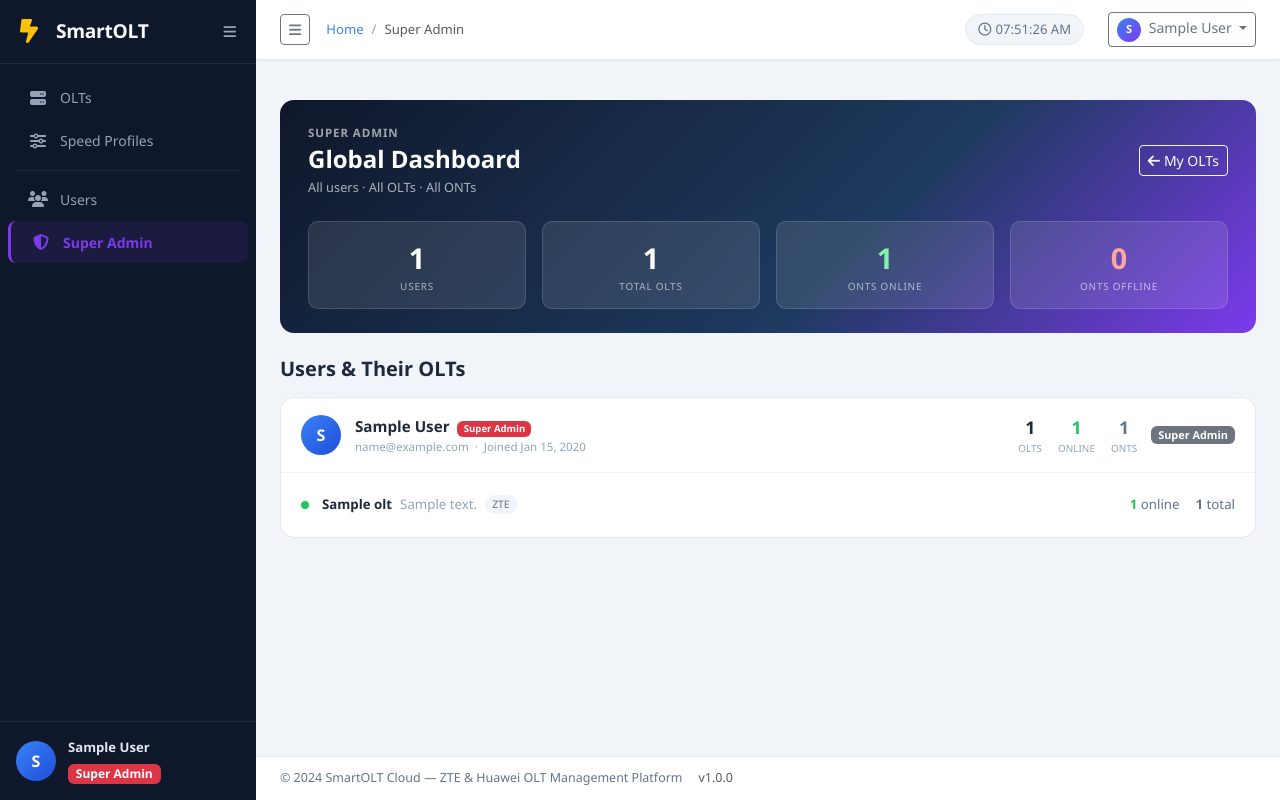
After one commit to mnoman786/smart_olt, a Django app: page /olts/super-admin/ in a window 1280 px wide. The commit adds this page. Run offline with Django 4.2, Linux system fonts and the light colour scheme; a user stored in the database is signed in; tables that the repository leaves empty hold one stand-in row (values such as "Sample post"); one stand-in notice (Sample message) is shown; parts of the project's set-up code (start-up, migrations or seed data) failed here and were passed over; some libraries are stand-ins or nearby versions.

Commit message:
added user role level access

```diff
--- a/accounts/admin.py
+++ b/accounts/admin.py
@@ -4,6 +4,6 @@ from .models import UserProfile
 
 @admin.register(UserProfile)
 class UserProfileAdmin(admin.ModelAdmin):
-    list_display = ['user', 'role', 'phone', 'organization']
-    list_filter = ['role']
+    list_display = ['user', 'phone', 'organization']
+    list_filter = []
     search_fields = ['user__username', 'user__email', 'organization']
--- a/accounts/forms.py
+++ b/accounts/forms.py
@@ -44,9 +44,8 @@ class UserEditForm(forms.ModelForm):
 class UserProfileForm(forms.ModelForm):
     class Meta:
         model = UserProfile
-        fields = ['role', 'phone', 'organization', 'avatar']
+        fields = ['phone', 'organization', 'avatar']
         widgets = {
-            'role': forms.Select(attrs=FS),
             'phone': forms.TextInput(attrs=FC),
             'organization': forms.TextInput(attrs=FC),
         }
--- a/accounts/urls.py
+++ b/accounts/urls.py
@@ -2,6 +2,7 @@ from django.urls import path
 from . import views
 
 urlpatterns = [
+    path('register/', views.register_view, name='register'),
     path('login/', views.login_view, name='login'),
     path('logout/', views.logout_view, name='logout'),
     path('profile/', views.profile_view, name='profile'),
@@ -9,4 +10,5 @@ urlpatterns = [
     path('users/create/', views.user_create, name='user_create'),
     path('users/<int:pk>/edit/', views.user_edit, name='user_edit'),
     path('users/<int:pk>/delete/', views.user_delete, name='user_delete'),
+    path('users/<int:pk>/toggle-superuser/', views.user_toggle_superuser, name='user_toggle_superuser'),
 ]
--- a/olts/models.py
+++ b/olts/models.py
@@ -1,4 +1,5 @@
 from django.db import models
+from django.contrib.auth.models import User
 from core.utils import format_uptime, STATUS_BADGE
 
 
@@ -33,6 +34,7 @@ class OLT(models.Model):
     cpu_usage = models.FloatField(default=0)
     memory_usage = models.FloatField(default=0)
     temperature = models.FloatField(default=0)
+    owner = models.ForeignKey(User, on_delete=models.CASCADE, related_name='olts', null=True, blank=True)
     is_active = models.BooleanField(default=True)
     is_deleted = models.BooleanField(default=False)
     deleted_at = models.DateTimeField(null=True, blank=True)
--- a/olts/urls.py
+++ b/olts/urls.py
@@ -16,4 +16,5 @@ urlpatterns = [
     path('<int:olt_pk>/pon/<int:pon_pk>/scan/', views.scan_pon_port, name='scan_pon_port'),
     path('<int:pk>/scan-all/', views.scan_olt_all_ports, name='scan_olt_all_ports'),
     path('<int:pk>/sync-device/', views.sync_olt_device, name='sync_olt_device'),
+    path('super-admin/', views.super_admin_dashboard, name='super_admin_dashboard'),
 ]
--- a/olts/views.py
+++ b/olts/views.py
@@ -15,7 +15,7 @@ def olt_list(request):
     vendor = request.GET.get('vendor', '')
     status = request.GET.get('status', '')
 
-    olts = _olt_qs()
+    olts = _olt_qs(request.user)
     if search:
         olts = olts.filter(
             Q(name__icontains=search) |
@@ -35,8 +35,11 @@ def olt_list(request):
     })
 
 
-def _olt_qs():
-    return OLT.objects.filter(is_deleted=False).annotate(
+def _olt_qs(user=None):
+    qs = OLT.objects.filter(is_deleted=False)
+    if user and not user.is_superuser:
+        qs = qs.filter(owner=user)
+    return qs.annotate(
         ont_count=Count('onts'),
         online_ont_count=Count('onts', filter=Q(onts__status='online')),
         offline_ont_count=Count(
@@ -48,7 +51,7 @@ def _olt_qs():
 
 @login_required
 def olt_detail(request, pk):
-    olt = get_object_or_404(_olt_qs(), pk=pk)
+    olt = get_object_or_404(_olt_qs(request.user), pk=pk)
     pon_ports = olt.pon_ports.annotate(
         online_count=Count('onts', filter=Q(onts__status='online')),
         offline_count=Count('onts', filter=Q(onts__status__in=['offline', 'los', 'power_failure', 'fiber_cut', 'degraded'])),
@@ -70,6 +73,7 @@ def olt_create(request):
         if form.is_valid():
             olt = form.save(commit=False)
             olt.status = 'unknown'
+            olt.owner = request.user
             olt.save()
 
             from django.conf import settings as dj_settings
@@ -114,7 +118,7 @@ def olt_create(request):
 @login_required
 @operator_required
 def olt_edit(request, pk):
-    olt = get_object_or_404(OLT, pk=pk)
+    olt = get_object_or_404(OLT, pk=pk, is_deleted=False) if request.user.is_superuser else get_object_or_404(OLT, pk=pk, owner=request.user, is_deleted=False)
     if request.method == 'POST':
         form = OLTForm(request.POST, instance=olt)
         if form.is_valid():
@@ -129,7 +133,7 @@ def olt_edit(request, pk):
 @login_required
 @admin_required
 def olt_delete(request, pk):
-    olt = get_object_or_404(OLT, pk=pk, is_deleted=False)
+    olt = get_object_or_404(OLT, pk=pk, is_deleted=False) if request.user.is_superuser else get_object_or_404(OLT, pk=pk, owner=request.user, is_deleted=False)
     if request.method == 'POST':
         olt.soft_delete()
         messages.success(request, f'OLT "{olt.name}" deleted.')
@@ -316,7 +320,7 @@ def scan_pon_port(request, olt_pk, pon_pk):
 
 @login_required
 def pon_detail(request, olt_pk, pon_pk):
-    olt = get_object_or_404(_olt_qs(), pk=olt_pk)
+    olt = get_object_or_404(_olt_qs(request.user), pk=olt_pk)
     pon_port = get_object_or_404(PONPort, pk=pon_pk, olt=olt)
     registered_onts = list(pon_port.onts.all().order_by('ont_id'))
 
@@ -353,6 +357,46 @@ def pon_detail(request, olt_pk, pon_pk):
 
 
 @login_required
+def super_admin_dashboard(request):
+    if not request.user.is_superuser:
+        messages.error(request, 'Access denied.')
+        return redirect('olt_list')
+
+    from django.contrib.auth.models import User
+    from onts.models import ONT
+
+    all_olts = _olt_qs().select_related('owner')
+    all_users = User.objects.filter(is_active=True).select_related('profile').order_by('date_joined')
+
+    user_stats = []
+    for u in all_users:
+        user_olts = all_olts.filter(owner=u)
+        ont_qs = ONT.objects.filter(olt__owner=u, olt__is_deleted=False)
+        user_stats.append({
+            'user': u,
+            'olt_count': user_olts.count(),
+            'ont_count': ont_qs.count(),
+            'online_count': ont_qs.filter(status='online').count(),
+            'olts': user_olts[:5],
+        })
+
+    total_olts   = all_olts.count()
+    total_onts   = ONT.objects.filter(olt__is_deleted=False).count()
+    online_onts  = ONT.objects.filter(olt__is_deleted=False, status='online').count()
+    offline_onts = ONT.objects.filter(olt__is_deleted=False, status__in=['offline','los','power_failure','fiber_cut']).count()
+
+    return render(request, 'olts/super_admin_dashboard.html', {
+        'all_olts': all_olts,
+        'user_stats': user_stats,
+        'total_users': all_users.count(),
+        'total_olts': total_olts,
+        'total_onts': total_onts,
+        'online_onts': online_onts,
+        'offline_onts': offline_onts,
+    })
+
+
+@login_required
 def olt_task_status(request, task_id):
     """Poll Celery task result."""
     try:
--- a/templates/accounts/login.html
+++ b/templates/accounts/login.html
@@ -70,6 +70,11 @@
             </button>
           </form>
 
+          <div class="text-center mt-3" style="font-size:0.85rem;color:#64748b;">
+            Don't have an account?
+            <a href="{% url 'register' %}" style="color:#1d4ed8;font-weight:600;">Create one free</a>
+          </div>
+
           <div class="demo-credentials mt-3">
             <strong><i class="fa-solid fa-circle-info me-1"></i>Demo Credentials:</strong><br>
             Admin: <code>admin</code> / <code>admin123</code> &nbsp;|&nbsp;
--- a/templates/accounts/users.html
+++ b/templates/accounts/users.html
@@ -54,7 +54,7 @@
             <td class="text-muted" style="font-size:0.82rem;">{{ user.date_joined|date:"Y-m-d" }}</td>
             <td class="text-muted" style="font-size:0.82rem;">{% if user.last_login %}{{ user.last_login|timesince }} ago{% else %}Never{% endif %}</td>
             <td>
-              <div class="d-flex gap-1">
+              <div class="d-flex gap-1 flex-wrap">
                 <a href="{% url 'user_edit' user.pk %}" class="btn btn-xs btn-outline-primary py-0 px-2" style="font-size:0.75rem;"><i class="fa-solid fa-pen"></i> Edit</a>
                 {% if user != request.user %}
                 <a href="{% url 'user_delete' user.pk %}" class="btn btn-xs btn-outline-danger py-0 px-2" style="font-size:0.75rem;"><i class="fa-solid fa-trash"></i></a>
--- a/templates/base.html
+++ b/templates/base.html
@@ -40,11 +40,16 @@
       <span class="nav-label">Speed Profiles</span>
     </a>
 
-    {% if user.profile.is_admin %}
+    {% if user.is_superuser %}
     <div class="nav-divider"></div>
     <a href="{% url 'users_list' %}" class="nav-item {% if request.resolver_match.url_name == 'users_list' %}active{% endif %}">
       <i class="fa-solid fa-users nav-icon"></i>
       <span class="nav-label">Users</span>
+    </a>
+    <a href="{% url 'super_admin_dashboard' %}" class="nav-item {% if request.resolver_match.url_name == 'super_admin_dashboard' %}active{% endif %}"
+       style="background:rgba(124,58,237,0.1);border-left:3px solid #7c3aed;">
+      <i class="fa-solid fa-shield-halved nav-icon" style="color:#7c3aed;"></i>
+      <span class="nav-label" style="color:#7c3aed;font-weight:700;">Super Admin</span>
     </a>
     {% endif %}
 
@@ -56,7 +61,9 @@
       <div class="user-details">
         <div class="user-name">{{ user.get_full_name|default:user.username }}</div>
         <div class="user-role">
-          <span class="badge {{ user.profile.role_badge_class }}">{{ user.profile.get_role_display }}</span>
+          <span class="badge {% if user.is_superuser %}bg-danger{% else %}bg-primary{% endif %}">
+            {% if user.is_superuser %}Super Admin{% else %}User{% endif %}
+          </span>
         </div>
       </div>
     </div>
@@ -93,7 +100,7 @@
         </button>
         <ul class="dropdown-menu dropdown-menu-end">
           <li><a class="dropdown-item" href="{% url 'profile' %}"><i class="fa-solid fa-user-pen me-2"></i>My Profile</a></li>
-          {% if user.profile.is_admin %}
+          {% if user.is_superuser %}
           <li><a class="dropdown-item" href="{% url 'users_list' %}"><i class="fa-solid fa-users me-2"></i>Manage Users</a></li>
           {% endif %}
           <li><hr class="dropdown-divider"></li>
--- /dev/null
+++ b/templates/olts/super_admin_dashboard.html
@@ -0,0 +1,136 @@
+{% extends 'base.html' %}
+{% block title %}Super Admin Dashboard{% endblock %}
+{% block breadcrumbs %}
+<li class="breadcrumb-item active">Super Admin</li>
+{% endblock %}
+
+{% block extra_css %}
+<style>
+.sa-stat { background:#fff; border:1.5px solid #e2e8f0; border-radius:14px; padding:20px 24px; }
+.sa-stat .v { font-size:2rem; font-weight:900; line-height:1; }
+.sa-stat .l { font-size:0.72rem; text-transform:uppercase; letter-spacing:0.07em; color:#94a3b8; margin-top:4px; }
+
+.user-card { background:#fff; border:1.5px solid #e2e8f0; border-radius:14px; overflow:hidden; margin-bottom:16px; }
+.user-card-head { padding:16px 20px; display:flex; align-items:center; gap:14px; border-bottom:1px solid #f1f5f9; }
+.user-avatar { width:40px; height:40px; border-radius:50%; background:linear-gradient(135deg,#3b82f6,#1d4ed8); color:#fff; display:flex; align-items:center; justify-content:center; font-weight:800; font-size:1rem; flex-shrink:0; }
+.user-card-body { padding:14px 20px; }
+.olt-row { display:flex; align-items:center; justify-content:space-between; padding:8px 0; border-bottom:1px solid #f8fafc; font-size:0.83rem; }
+.olt-row:last-child { border-bottom:none; }
+.status-dot { width:8px; height:8px; border-radius:50%; display:inline-block; margin-right:5px; }
+.dot-online { background:#22c55e; }
+.dot-offline { background:#ef4444; }
+.dot-unknown { background:#94a3b8; }
+</style>
+{% endblock %}
+
+{% block content %}
+
+<!-- Header -->
+<div style="background:linear-gradient(135deg,#0f172a 0%,#1e3a5f 60%,#7c3aed 100%);border-radius:14px;padding:24px 28px;color:#fff;margin-bottom:24px;">
+  <div class="d-flex align-items-center justify-content-between flex-wrap gap-3">
+    <div>
+      <div style="font-size:0.72rem;font-weight:600;opacity:0.6;text-transform:uppercase;letter-spacing:0.08em;">Super Admin</div>
+      <h3 style="font-size:1.5rem;font-weight:800;margin:4px 0 0;">Global Dashboard</h3>
+      <div style="font-size:0.8rem;opacity:0.65;margin-top:4px;">All users · All OLTs · All ONTs</div>
+    </div>
+    <a href="{% url 'olt_list' %}" class="btn btn-sm btn-outline-light">
+      <i class="fa-solid fa-arrow-left me-1"></i>My OLTs
+    </a>
+  </div>
+
+  <!-- Global stats -->
+  <div class="row g-3 mt-2">
+    <div class="col-6 col-md-3">
+      <div style="background:rgba(255,255,255,0.10);border:1px solid rgba(255,255,255,0.14);border-radius:10px;padding:14px 18px;text-align:center;">
+        <div style="font-size:1.8rem;font-weight:800;">{{ total_users }}</div>
+        <div style="font-size:0.62rem;text-transform:uppercase;letter-spacing:0.08em;opacity:0.6;">Users</div>
+      </div>
+    </div>
+    <div class="col-6 col-md-3">
+      <div style="background:rgba(255,255,255,0.10);border:1px solid rgba(255,255,255,0.14);border-radius:10px;padding:14px 18px;text-align:center;">
+        <div style="font-size:1.8rem;font-weight:800;">{{ total_olts }}</div>
+        <div style="font-size:0.62rem;text-transform:uppercase;letter-spacing:0.08em;opacity:0.6;">Total OLTs</div>
+      </div>
+    </div>
+    <div class="col-6 col-md-3">
+      <div style="background:rgba(255,255,255,0.10);border:1px solid rgba(255,255,255,0.14);border-radius:10px;padding:14px 18px;text-align:center;">
+        <div style="font-size:1.8rem;font-weight:800;color:#86efac;">{{ online_onts }}</div>
+        <div style="font-size:0.62rem;text-transform:uppercase;letter-spacing:0.08em;opacity:0.6;">ONTs Online</div>
+      </div>
+    </div>
+    <div class="col-6 col-md-3">
+      <div style="background:rgba(255,255,255,0.10);border:1px solid rgba(255,255,255,0.14);border-radius:10px;padding:14px 18px;text-align:center;">
+        <div style="font-size:1.8rem;font-weight:800;color:#fca5a5;">{{ offline_onts }}</div>
+        <div style="font-size:0.62rem;text-transform:uppercase;letter-spacing:0.08em;opacity:0.6;">ONTs Offline</div>
+      </div>
+    </div>
+  </div>
+</div>
+
+<!-- Users & their OLTs -->
+<h5 style="font-weight:700;margin-bottom:16px;">Users & Their OLTs</h5>
+
+{% for stat in user_stats %}
+<div class="user-card">
+  <div class="user-card-head">
+    <div class="user-avatar">{{ stat.user.username|slice:":1"|upper }}</div>
+    <div style="flex:1;">
+      <div style="font-weight:700;font-size:0.95rem;color:#1e293b;">
+        {{ stat.user.get_full_name|default:stat.user.username }}
+        {% if stat.user.is_superuser %}<span class="badge bg-danger ms-1" style="font-size:0.6rem;">Super Admin</span>{% endif %}
+      </div>
+      <div style="font-size:0.72rem;color:#94a3b8;">
+        {{ stat.user.email|default:"No email" }}
+        &nbsp;·&nbsp; Joined {{ stat.user.date_joined|date:"M d, Y" }}
+      </div>
+    </div>
+    <div class="d-flex gap-3">
+      <div style="text-align:center;">
+        <div style="font-size:1.1rem;font-weight:800;color:#1e293b;">{{ stat.olt_count }}</div>
+        <div style="font-size:0.62rem;color:#94a3b8;text-transform:uppercase;">OLTs</div>
+      </div>
+      <div style="text-align:center;">
+        <div style="font-size:1.1rem;font-weight:800;color:#22c55e;">{{ stat.online_count }}</div>
+        <div style="font-size:0.62rem;color:#94a3b8;text-transform:uppercase;">Online</div>
+      </div>
+      <div style="text-align:center;">
+        <div style="font-size:1.1rem;font-weight:800;color:#64748b;">{{ stat.ont_count }}</div>
+        <div style="font-size:0.62rem;color:#94a3b8;text-transform:uppercase;">ONTs</div>
+      </div>
+    </div>
+    <span class="badge {% if stat.user.profile.role == 'admin' %}bg-danger{% elif stat.user.profile.role == 'operator' %}bg-primary{% else %}bg-secondary{% endif %}" style="font-size:0.68rem;">
+      {{ stat.user.profile.get_role_display }}
+    </span>
+  </div>
+
+  {% if stat.olts %}
+  <div class="user-card-body">
+    {% for olt in stat.olts %}
+    <div class="olt-row">
+      <div class="d-flex align-items-center gap-2">
+        <span class="status-dot {% if olt.status == 'online' %}dot-online{% elif olt.status == 'offline' %}dot-offline{% else %}dot-unknown{% endif %}"></span>
+        <a href="{% url 'olt_detail' olt.pk %}" style="font-weight:600;color:#1e293b;text-decoration:none;">{{ olt.name }}</a>
+        <span style="color:#94a3b8;">{{ olt.ip_address }}</span>
+        <span style="background:#f1f5f9;color:#64748b;font-size:0.65rem;padding:2px 7px;border-radius:10px;">{{ olt.vendor }}</span>
+      </div>
+      <div class="d-flex gap-3" style="color:#64748b;">
+        <span><strong style="color:#22c55e;">{{ olt.online_ont_count }}</strong> online</span>
+        <span><strong style="color:#64748b;">{{ olt.ont_count }}</strong> total</span>
+      </div>
+    </div>
+    {% endfor %}
+    {% if stat.olt_count > 5 %}
+    <div style="font-size:0.75rem;color:#94a3b8;padding-top:8px;">
+      + {{ stat.olt_count|add:"-5" }} more OLTs not shown
+    </div>
+    {% endif %}
+  </div>
+  {% else %}
+  <div class="user-card-body" style="color:#94a3b8;font-size:0.83rem;">No OLTs added yet.</div>
+  {% endif %}
+</div>
+{% empty %}
+<div class="text-center py-5 text-muted">No users found.</div>
+{% endfor %}
+
+{% endblock %}
```
Also changed, not shown: accounts/models.py (+7 -15 lines), accounts/views.py (+57 -15 lines), core/utils.py (+10 -11 lines), templates/accounts/register.html (added, +68 -0 lines), templates/accounts/user_form.html (+33 -18 lines), accounts/migrations/0002_remove_role_field.py (added), olts/migrations/0004_add_olt_owner.py (added).
